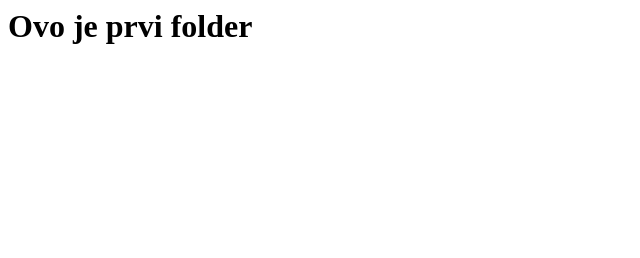
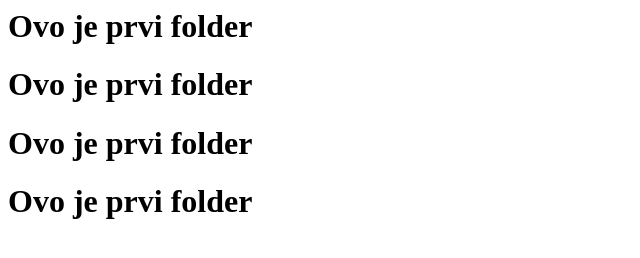
Before and after one commit to DarkoTejic/folder1, a plain HTML site: page index.html in a window 1280 px wide. Shown: the whole page, without its empty margins (0-640 px from the left). Drawn offline with Linux system fonts and the light colour scheme.

Commit message:
Update index.html
nova promjena

```diff
--- a/index.html
+++ b/index.html
@@ -1 +1,4 @@
 <h1> Ovo je prvi folder </h1>
+<h1> Ovo je prvi folder </h1>
+<h1> Ovo je prvi folder </h1>
+<h1> Ovo je prvi folder </h1>
```
